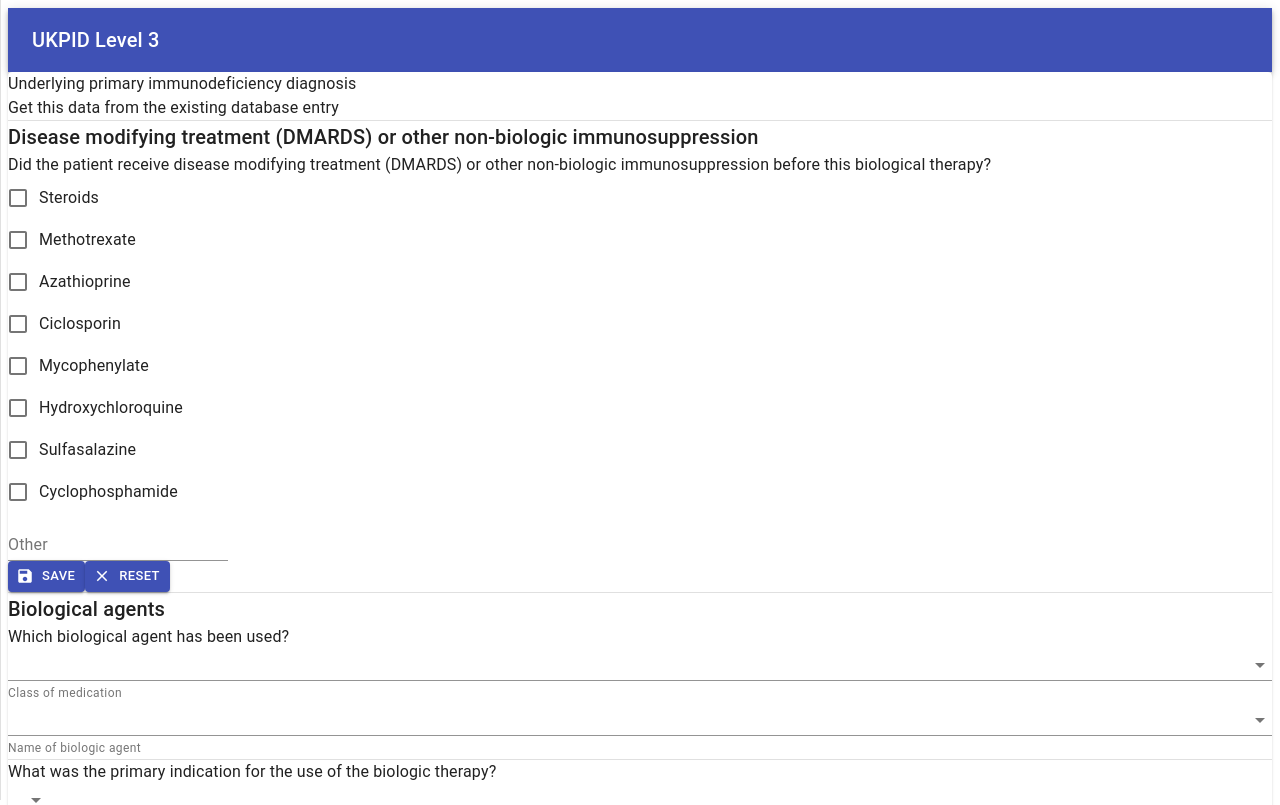
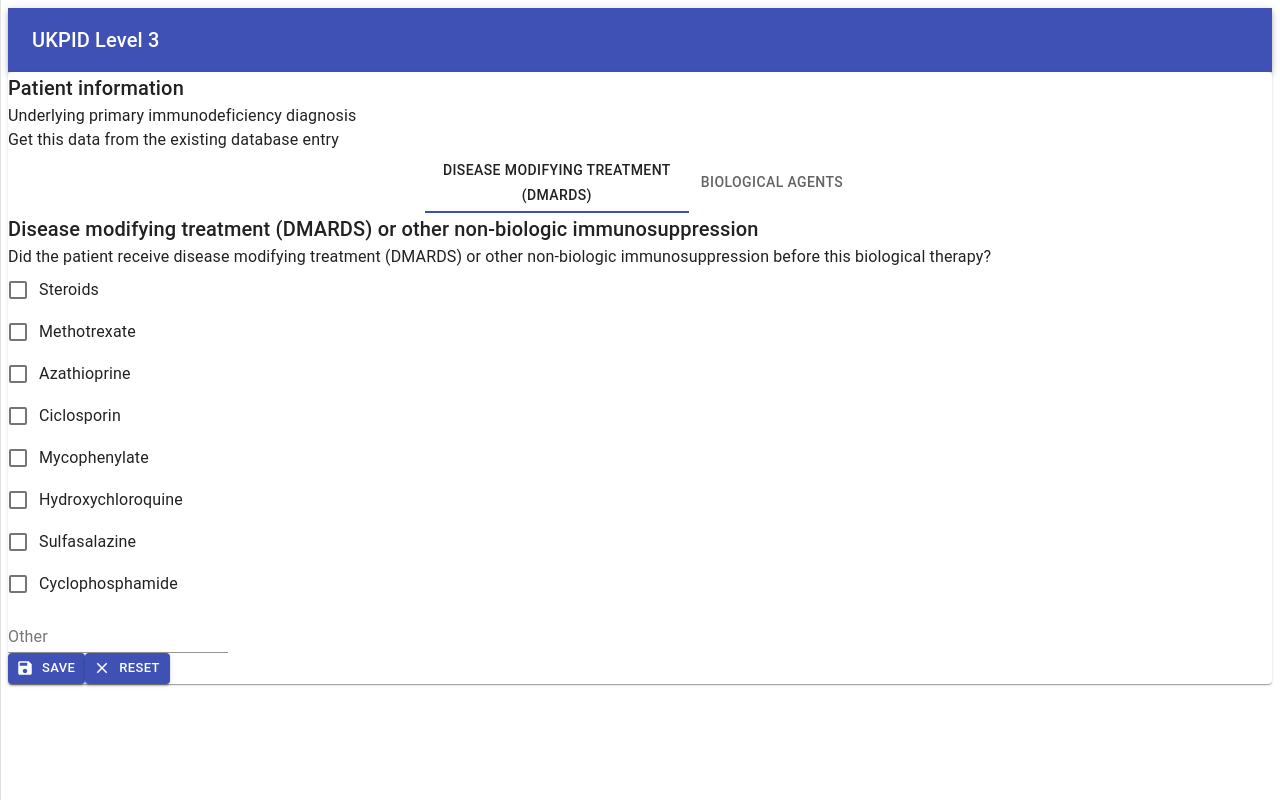
Before and after one commit to UCL/UKPID-level3-app, a Next.js app: page / in a window 1280 px wide. Shown: the top 805 px of the page. Built offline with nearby package versions, Linux system fonts and the light colour scheme.

Commit message:
Refactoring, change layout to use tabs

```diff
--- a/components/trainee-network/dmards-subform.js
+++ b/components/trainee-network/dmards-subform.js
@@ -1,13 +1,11 @@
 import React from 'react';
 
 import Grid from '@material-ui/core/Grid';
-import Divider from '@material-ui/core/Divider';
 import Typography from '@material-ui/core/Typography';
 
 import { postRequest } from './request-controller';
 
 import FormButtons from './form-buttons';
-import { Question1Data, Question1Prompt } from './question1';
 import { Question2Data, Question2Prompt } from './question2';
 
 const DmardsSubForm = () => {
@@ -17,15 +15,6 @@
   };
   return (
     <React.Fragment>
-      <Grid container>
-        <Grid item xs={12}>
-          <Question1Prompt />
-        </Grid>
-        <Grid item xs={12}>
-          <Question1Data />
-        </Grid>
-      </Grid>
-      <Divider />
       <Grid container>
         <form onSubmit={(event) => formAction('dummy-data', event)}>
           <Typography variant="h6">
--- a/components/trainee-network/entry-form.js
+++ b/components/trainee-network/entry-form.js
@@ -1,17 +1,45 @@
 import React from 'react';
+import PropTypes from 'prop-types';
 
-import Divider from '@material-ui/core/Divider';
 import Paper from '@material-ui/core/Paper';
+import Tabs from '@material-ui/core/Tabs';
+import Tab from '@material-ui/core/Tab';
 
 import DmardsSubForm from './dmards-subform';
 import BiologicSubForm from './biologic-subform';
+import PatientDetails from './patient-details';
 
-const EntryForm = () => (
-  <Paper>
-    <DmardsSubForm />
-    <Divider />
-    <BiologicSubForm />
-  </Paper>
-);
+const TabBody = (props) => {
+  const { tabIndex } = props;
+  switch (tabIndex) {
+      case 0:
+        return <DmardsSubForm />;
+      case 1:
+        return <BiologicSubForm />;
+      default:
+        return <p>Insert tab body</p>;
+    }
+};
+
+TabBody.propTypes = {
+  tabIndex: PropTypes.number.isRequired
+}
+
+const EntryForm = () => {
+  const [tab, setTab] = React.useState(0);
+  const handleTabChange = (event, newValue) => {
+    setTab(newValue);
+  };
+  return (
+    <Paper>
+      <PatientDetails />
+      <Tabs centered onChange={handleTabChange} value={tab} indicatorColor="primary">
+        <Tab label="Disease modifying treatment (DMARDS)" />
+        <Tab label="Biological agents" />
+      </Tabs>
+      <TabBody tabIndex={tab} />
+    </Paper>
+  )
+};
 
 export default EntryForm;
--- /dev/null
+++ b/components/trainee-network/patient-details.js
@@ -0,0 +1,24 @@
+import React from 'react';
+
+import Grid from '@material-ui/core/Grid';
+import Typography from '@material-ui/core/Typography';
+
+import { Question1Data, Question1Prompt } from './question1';
+
+const PatientDetails = () => {
+  return (
+    <Grid container>
+      <Typography variant="h6" component="div">
+        Patient information
+      </Typography>
+      <Grid item xs={12}>
+        <Question1Prompt />
+      </Grid>
+      <Grid item xs={12}>
+        <Question1Data />
+      </Grid>
+    </Grid>
+  );
+};
+
+export default PatientDetails;
```
Also changed, not shown: package.json (+13 -12 lines), 1 other file (tests, documents, lock files or other folders).
